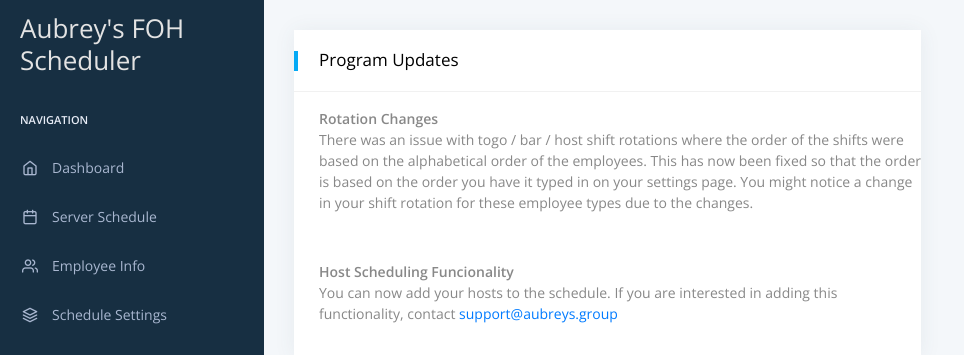
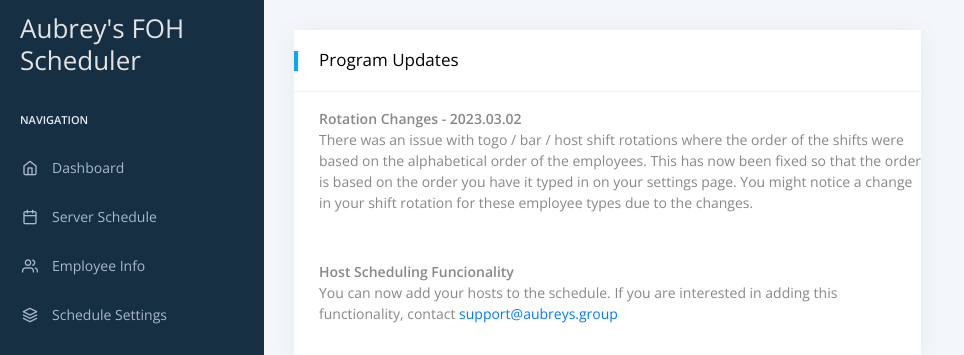
Before and after one commit to aubreys-it/aubreys-ssc, a Flask app: template templates/home/index.html in a window 1280 px wide. Shown: the top 355 px of the page, without its empty margins (0-964 px from the left). Run offline with Flask 2, Linux system fonts and the light colour scheme; the template is opened without the code that fills it, so the values that code supplies are empty; some libraries are stand-ins or nearby versions.

Commit message:
Update index.html

```diff
--- a/templates/home/index.html
+++ b/templates/home/index.html
@@ -28,7 +28,7 @@
                                         </div>
                                         <div class="card-block px-0 py-3">
                                             <p style="margin-left: 25px">
-                                                <b>Rotation Changes</b><br/>
+                                                <b>Rotation Changes - 2023.03.02</b><br/>
                                                 There was an issue with togo / bar / host shift rotations where the order of the shifts were based on the alphabetical order of the employees. This has now been fixed so that the order is based on the order you have it typed in on your settings page. You might notice a change in your shift rotation for these employee types due to the changes.
                                             </p>
                                         </div>
```
